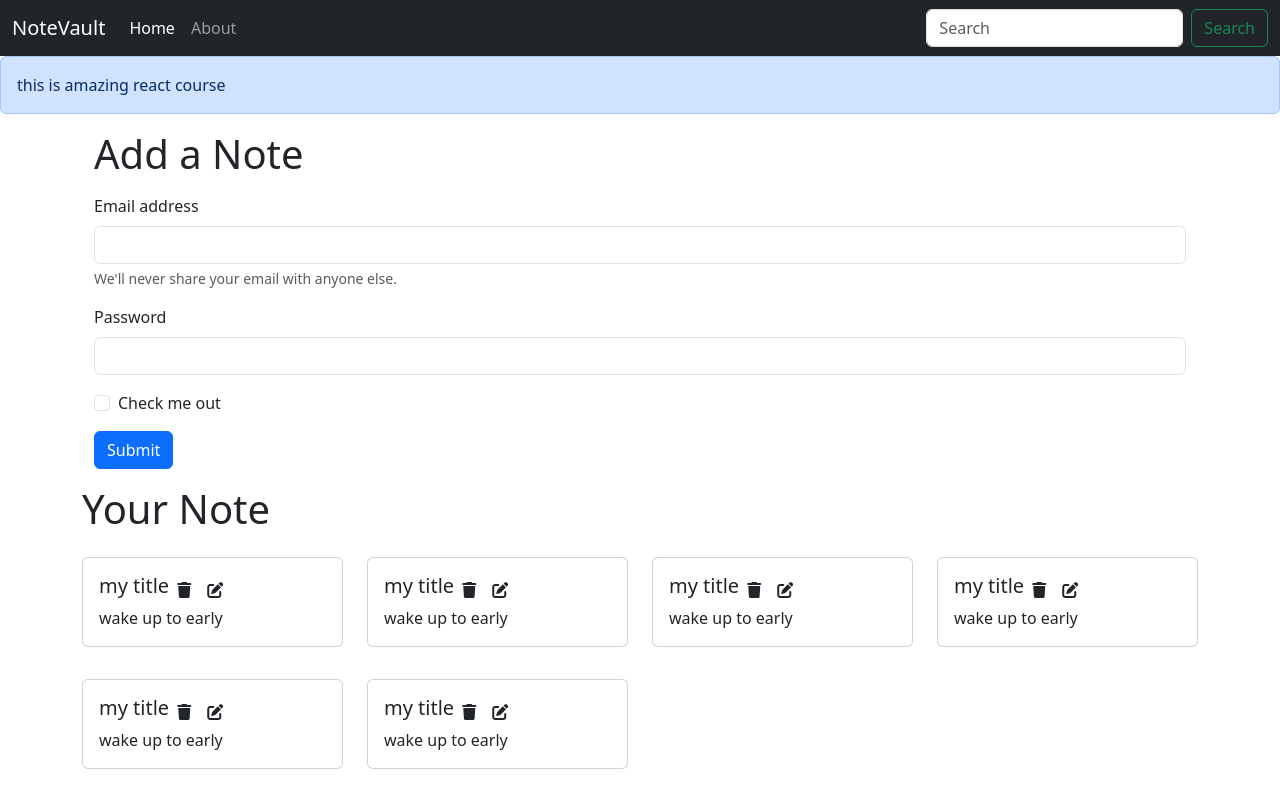
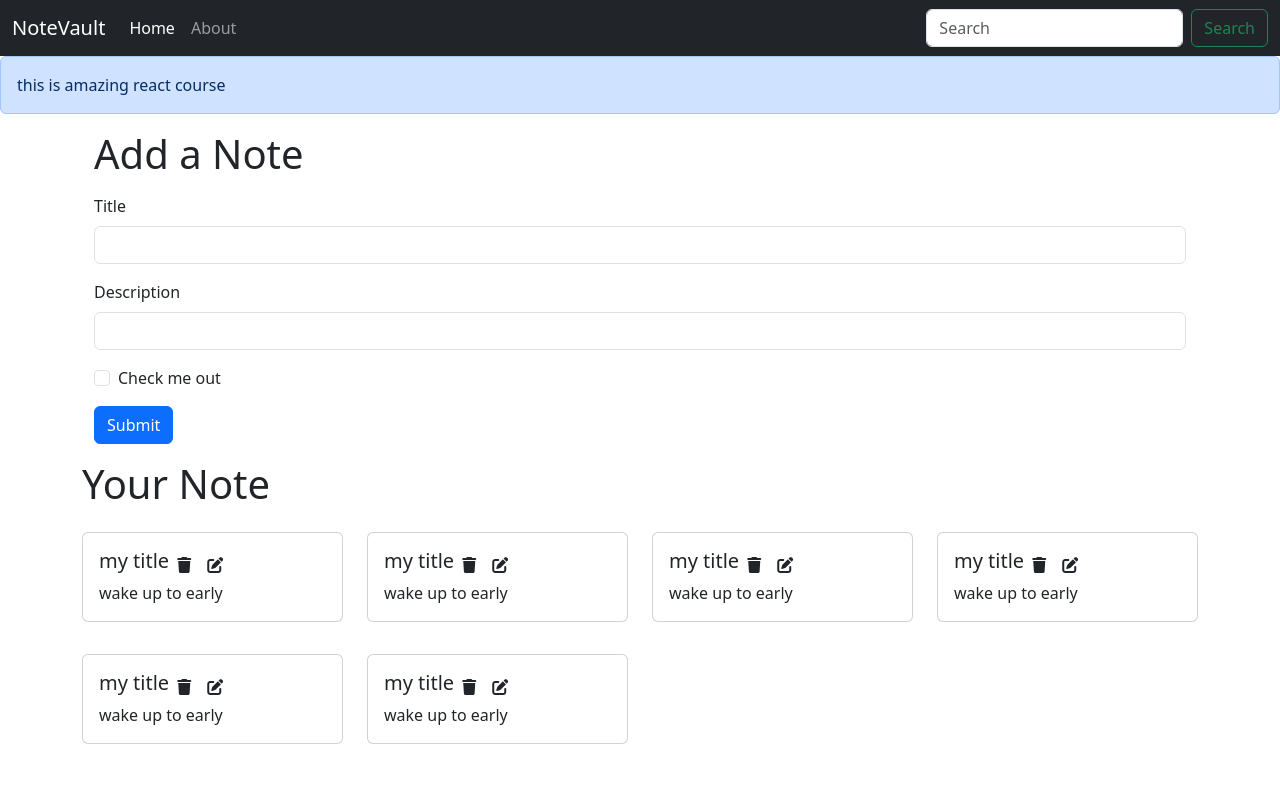
Before and after one commit to luckykumar1620/NoteVault, a React (Create React App) app: page / in a window 1280 px wide. Built offline with nearby package versions, Linux system fonts and the light colour scheme.

Commit message:
added AddNote component

```diff
--- /dev/null
+++ b/src/components/AddNote.js
@@ -0,0 +1,44 @@
+import React,{useContext,useState} from 'react'
+import noteContext from '../context/notes/NoteContext';
+
+const AddNote = () => {
+    const context = useContext(noteContext);
+    const { addNote } = context;
+
+    const [note,setNote]=useState({title:"",description:"",tag:"default"});
+
+    const handleClick = (e)=>{
+        e.preventDefault();
+        addNote(note.title, note.description, note.tag);
+         setNote({title: "", description: "", tag: ""})
+    }
+    const onChange=(e)=>{
+      setNote({...note, [e.target.name]: e.target.value})
+    }
+    return (
+        <div>
+            <div className="container my-3">
+                <h1>Add a Note</h1>
+                <form className='my-3'>
+                    <div className="mb-3">
+                        <label htmlFor="title" className="form-label">Title</label>
+                        <input type="text" className="form-control" id="title" name="title" onChange={onChange} aria-describedby="emailHelp" />
+                    </div>
+                    <div className="mb-3">
+                        <label htmlFor="description" className="form-label">Description</label>
+                        <input type="text" className="form-control" id="description" name="description" onChange={onChange} />
+                    </div>
+                    <div className="mb-3 form-check">
+                        <input type="checkbox" className="form-check-input" id="exampleCheck1" />
+                        <label className="form-check-label" htmlFor="exampleCheck1">Check me out</label>
+                    </div>
+                    <button type="submit" className="btn btn-primary" onClick={handleClick}>Submit</button>
+                </form>
+            </div>
+
+
+        </div>
+    )
+}
+
+export default AddNote
--- a/src/components/Home.js
+++ b/src/components/Home.js
@@ -1,32 +1,10 @@
-
 
 import Notes from './Notes';
 const Home = () => {
 
   return (
     <div>
-      <div className="container my-3">
-      <h1>Add a Note</h1>
-      <form className='my-3'>
-        <div className="mb-3">
-          <label htmlFor="exampleInputEmail1" className="form-label">Email address</label>
-          <input type="email" className="form-control" id="exampleInputEmail1" aria-describedby="emailHelp"/>
-            <div id="emailHelp" className="form-text">We'll never share your email with anyone else.</div>
-        </div>
-        <div className="mb-3">
-          <label htmlFor="exampleInputPassword1" className="form-label">Password</label>
-          <input type="password" className="form-control" id="exampleInputPassword1"/>
-        </div>
-        <div className="mb-3 form-check">
-          <input type="checkbox" className="form-check-input" id="exampleCheck1"/>
-            <label className="form-check-label" htmlFor="exampleCheck1">Check me out</label>
-        </div>
-        <button type="submit" className="btn btn-primary">Submit</button>
-      </form>
-      </div>
-       <Notes>
-
-       </Notes>
+       <Notes/>
     </div>
   )
 }
--- a/src/components/Notes.js
+++ b/src/components/Notes.js
@@ -1,16 +1,22 @@
 import React,{useContext} from 'react'
 import noteContext from '../context/notes/NoteContext';
 import Noteitem from './Noteitem';
+import AddNote from './AddNote';
+
+
 const Notes = () => {
  const context=useContext(noteContext);
- const {notes,setNotes}=context;
+ const {notes,addNote}=context;
   return (
+    <>
+    <AddNote/>
     <div className="row my-3">
       <h1>Your Note</h1>
       {notes.map((note)=>{
         return <Noteitem key={note._id} note={note}/>;
       })}
       </div>
+      </>
   )
 }
 
--- a/src/context/notes/NoteState.js
+++ b/src/context/notes/NoteState.js
@@ -49,7 +49,7 @@
         "__v": 0
     },
     {
-        "_id": "68b06c8732b16427d3bc54cd4",
+        "_id": "68b06c8732b1456427d3bc54cd4",
         "user": "68b06598063cfdf2a83e98e8",
         "title": "my title",
         "description": "wake up to early",
@@ -58,10 +58,34 @@
         "__v": 0
     },
 ]
+const [notes,setNotes]=useState(notesInitial)
 
-const [notes,setNotes]=useState(notesInitial)
+//Add a note
+const addNote=(title,description,tag)=>{
+    console.log("adding a new newnote");
+    const note=   {
+        "_id": "68b06c8732b16427d3bc54cd4",
+        "user": "68b06598063cfdf2a83e98e8",
+        "title": title,
+        "description": description,
+        "tag": tag,
+        "date": "2025-08-28T21:21:55.488Z",
+        "__v": 0
+    }
+    setNotes(notes.concat(note))
+}
+//Delete a note
+const deleteNote=()=>{
+
+}
+//Edit a note
+const editNote=()=>{
+
+}
+
+// const [notes,setNotes]=useState(notesInitial)
     return(
-       <noteContext.Provider value={{notes,setNotes}}>
+       <noteContext.Provider value={{notes,addNote,deleteNote,editNote}}>
           {props.children}
        </noteContext.Provider>
     )
```
